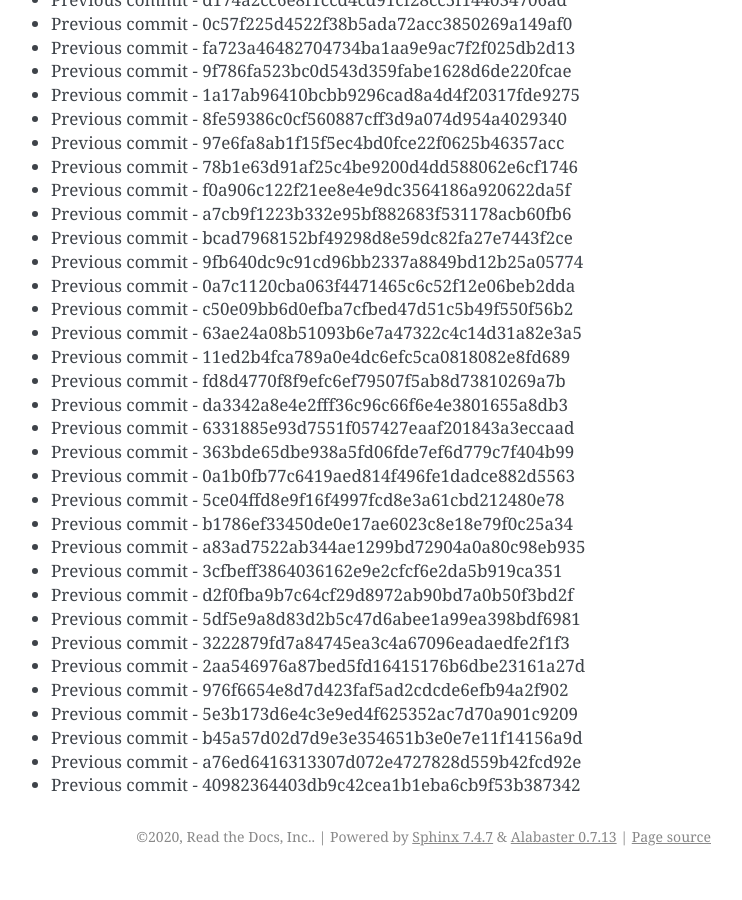
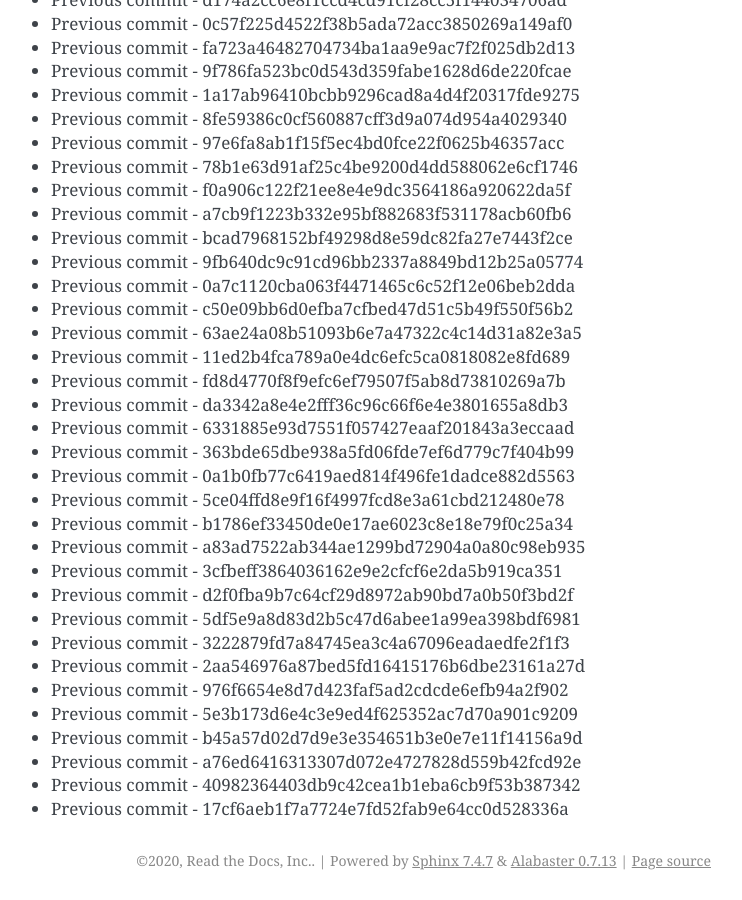
Before and after one commit to readthedocs/rtd-git-stresstest, a Sphinx documentation site: the page built from docs/updates.rst, in a window 1280 px wide and 900 px high, scrolled down 105219 px. Shown: the whole window, without its empty margins (399-1141 px from the left). Built offline with Sphinx 7.4.7, drawn with Linux system fonts in a browser that asks for light colours; before the commit the page ends 106095 px from its top, so only the background shows below that.

Commit message:
Generating commit from previous: 17cf6aeb1f7a7724e7fd52fab9e64cc0d528336a

```diff
--- a/docs/updates.rst
+++ b/docs/updates.rst
@@ -4453,3 +4453,4 @@ It can be tested for any performance characteristics.
 * Previous commit - b45a57d02d7d9e3e354651b3e0e7e11f14156a9d
 * Previous commit - a76ed6416313307d072e4727828d559b42fcd92e
 * Previous commit - 40982364403db9c42cea1b1eba6cb9f53b387342
+* Previous commit - 17cf6aeb1f7a7724e7fd52fab9e64cc0d528336a
```
